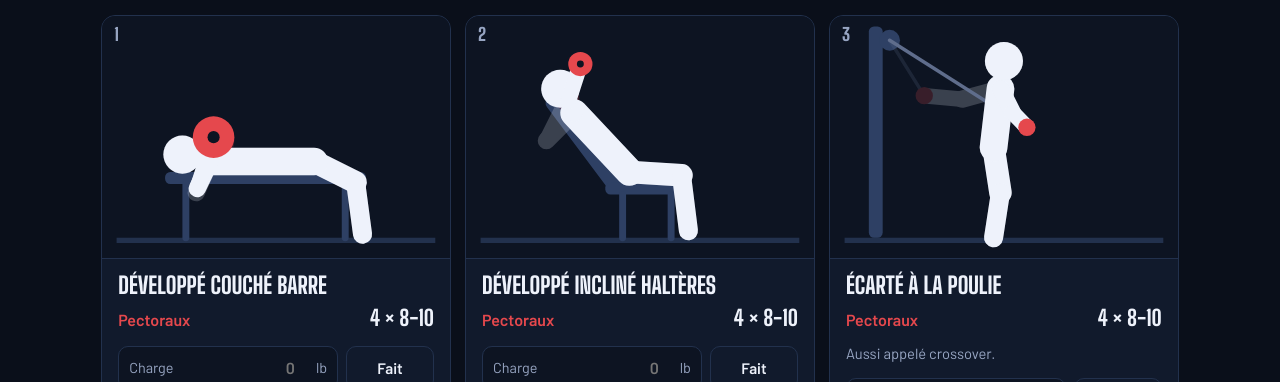
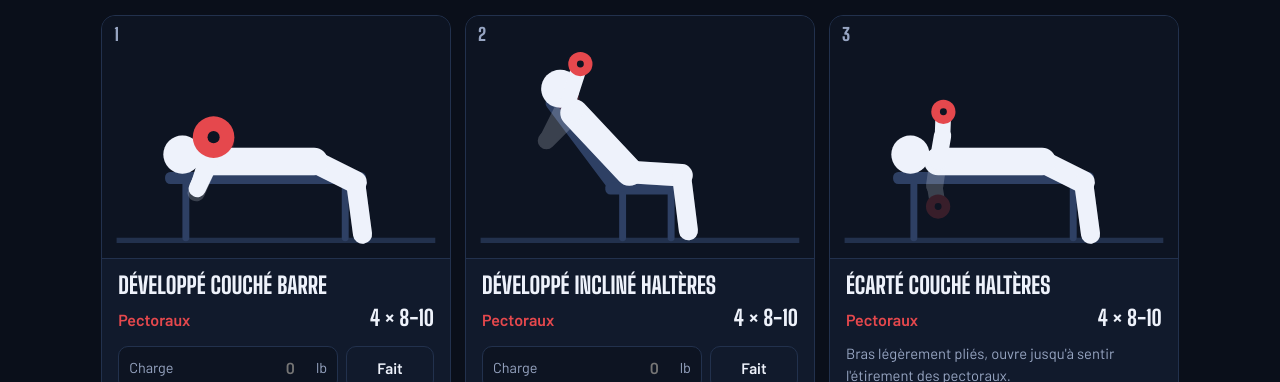
Before and after one commit to peterblouin1979/POOL-NFL, a plain HTML site: page programme.html in a window 1280 px wide. Shown: the part 418-800 px from the top of the page. Drawn offline with Linux system fonts and the light colour scheme.

Commit message:
Programme : exercices sans poulies ni presse à cuisses
Écarté couché haltères (lundi), fentes bulgares (mercredi) et élévations latérales lentes (vendredi).

Co-Authored-By: Claude Opus 5.5 <noreply@anthropic.com>
Claude-Session: https://claude.ai/code/session_01ShmipZUh1MXRTbhFoMTQJe

```diff
--- a/programme.html
+++ b/programme.html
@@ -143,6 +143,8 @@ const ILL={
  pushdown:{st:'<rect x="154" y="6" width="8" height="122" rx="3"/><circle cx="150" cy="14" r="6"/>',cable:[150,14],a:{h:[96,24],s:[96,42],p:[94,76],k:[98,102],f:[94,128],e:[100,66],w:[116,46]},b:{w:[112,90]}},
  pulldown:{st:'<path d="M70 3H150"/><rect x="84" y="100" width="40" height="6" rx="3"/><path d="M104 106V128"/><rect x="118" y="82" width="18" height="7" rx="3"/>',cable:[108,3],a:{h:[100,50],s:[100,66],p:[98,98],k:[126,96],f:[128,126],e:[104,42],w:[108,18]},b:{e:[88,86],w:[106,60]}},
  pullup:{nf:1,st:'<path d="M56 14H152" style="stroke-width:5"/><path d="M60 14V2M148 14V2"/>',a:{h:[104,48],s:[104,64],e:[105,40],w:[106,16],p:[100,98],k:[104,118],f:[92,134]},b:{h:[106,28],s:[100,46],e:[92,30],p:[96,80],k:[102,102],f:[90,116]}},
+ fly:{st:BENCH,a:{...BB,e:[60,98],w:[62,110]},b:{e:[66,60],w:[66,38]}},
+ bulgarian:{st:'<rect x="26" y="86" width="42" height="7" rx="3"/><path d="M34 93V128M60 93V128"/>',a:{h:[100,20],s:[98,36],p:[96,70],k:[112,96],f:[118,128],k2:[78,98],f2:[56,84],e:[98,60],w:[100,84]},b:{h:[96,42],s:[94,58],p:[90,92],k:[120,100],k2:[70,112],e:[94,82],w:[96,106]}},
  row:{a:{...BO,e:[126,76],w:[126,102]},b:{e:[106,42],w:[114,68]}},
  birds:{a:{...BO,e:[126,78],w:[128,102]},b:{e:[124,40],w:[124,28]}},
  cablerow:{st:'<rect x="58" y="110" width="44" height="6" rx="3"/><rect x="138" y="88" width="6" height="32" rx="2"/><rect x="154" y="60" width="8" height="68" rx="3"/><circle cx="150" cy="108" r="6"/>',cable:[150,108],a:{h:[84,52],s:[82,68],p:[78,104],k:[108,88],f:[136,104],e:[104,80],w:[128,90]},b:{e:[62,86],w:[92,90]}},
@@ -160,7 +162,7 @@ const DAYS=[
  {id:'lundi',nm:'Lundi',ab:'Lun',foc:'Poussée',mus:'Pectoraux, épaules et triceps',c:'--push',ex:[
   ['Développé couché barre','Pectoraux','bench','bar'],
   ['Développé incliné haltères','Pectoraux','incline','db'],
-  ['Écarté à la poulie','Pectoraux','cross','handle','Aussi appelé crossover.'],
+  ['Écarté couché haltères','Pectoraux','fly','db','Bras légèrement pliés, ouvre jusqu\'à sentir l\'étirement des pectoraux.'],
   ['Développé épaules haltères assis','Épaules','ohp','db'],
   ['Élévations latérales haltères','Épaules','lat','db'],
   ['Extension triceps à la poulie','Triceps','pushdown','handle','Avec la corde.'],
@@ -175,7 +177,7 @@ const DAYS=[
   ['Curl poignets','Avant-bras','wrist','db']]},
  {id:'mercredi',nm:'Mercredi',ab:'Mer',foc:'Jambes',mus:'Focus quadriceps, plus ischios, mollets et abdos',c:'--legs',ex:[
   ['Squat','Quadriceps','squat','bar'],
-  ['Presse à cuisses','Quadriceps','legpress','plat'],
+  ['Fentes bulgares haltères','Quadriceps','bulgarian','db','Pied arrière sur le banc. Fais tes 8-10 répétitions de chaque côté.'],
   ['Extension de jambes','Quadriceps','legext','pad'],
   ['Leg curl couché','Ischios','legcurl','pad'],
   ['Mollets debout','Mollets','calf','db','Beaucoup préfèrent 12 à 15 répétitions ici.'],
@@ -187,7 +189,7 @@ const DAYS=[
   ['Tractions','Dos','pullup','','Ou tirage vertical si les tractions sont trop dures.'],
   ['Rowing un bras haltère','Dos','row','db','Un genou et une main appuyés sur un banc.'],
   ['Développé épaules à la machine','Épaules','ohp','handle'],
-  ['Élévations latérales à la poulie','Épaules','latc','handle']]},
+  ['Élévations latérales lentes','Épaules','lat','db','Avec haltères. Monte en 1 seconde, descends en 3 secondes pour varier de lundi.']]},
  {id:'samedi',nm:'Samedi',ab:'Sam',foc:'Jambes et bras',mus:'Focus ischios, plus triceps et biceps',c:'--legs',ex:[
   ['Soulevé de terre jambes tendues','Ischios','rdl','bar',"Dos plat, descends jusqu'à sentir l'étirement derrière les cuisses."],
   ['Leg curl couché','Ischios','legcurl','pad'],
@@ -213,6 +215,7 @@ function man(P,I,eq){
  if(I.cable){o+=`<line class="cab" x1="${P.w[0]}" y1="${P.w[1]}" x2="${I.cable[0]}" y2="${I.cable[1]}"/>`;
   if(m&&m.a){const mw=mir(P.w),mc=mir(I.cable);o+=`<line class="cab" x1="${mw[0]}" y1="${mw[1]}" x2="${mc[0]}" y2="${mc[1]}"/>`}}
  if(m&&m.l)o+=L(mir(P.p),mir(P.k),13)+L(mir(P.k),mir(P.f),11);
+ if(P.k2)o+=L(P.p,P.k2,13)+L(P.k2,P.f2,11);
  o+=L(P.p,P.k,13)+L(P.k,P.f,11);
  if(P.toe)o+=L(P.f,P.toe,7);
  o+=P.t?L([P.t[0],P.t[1]],[P.t[2],P.t[3]],22):L(P.s,P.p,16);
```
